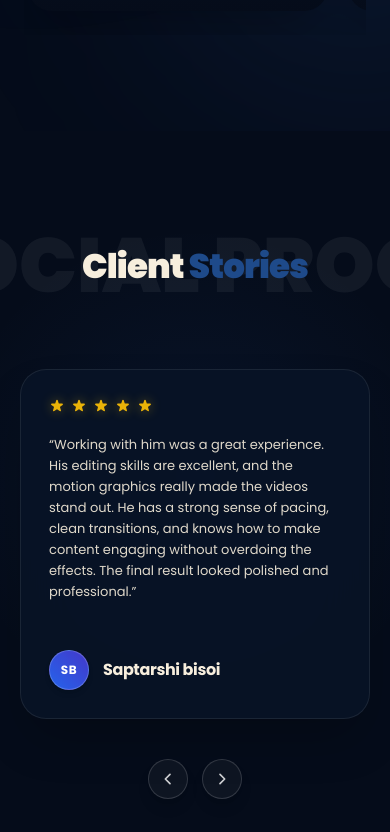
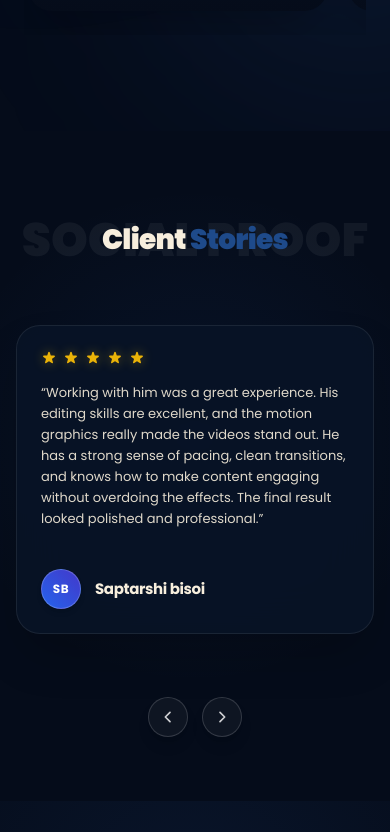
Before and after one commit to saptarshi-bisoi/VideoEditor-Portfolio, a React (Vite) app: page / in a window 390 px wide. Shown: the part 2580-3412 px from the top of the page. Built offline with nearby package versions, Linux system fonts and the light colour scheme.

Commit message:
Add GSAP watermark drift, directional slide, and star pop-in to Reviews

```diff
--- a/src/components/Reviews.jsx
+++ b/src/components/Reviews.jsx
@@ -1,5 +1,10 @@
-import { useState, useEffect } from 'react'
+import { useState, useEffect, useRef } from 'react'
 import { motion, AnimatePresence } from 'framer-motion'
+import gsap from 'gsap'
+import { ScrollTrigger } from 'gsap/ScrollTrigger'
+import { MOTION_CONFIG } from '../config/motion'
+
+gsap.registerPlugin(ScrollTrigger)
 
 const reviewsData = [
   {
@@ -50,10 +55,36 @@ const reviewsData = [
 ]
 
 export default function Reviews() {
+  const sectionRef = useRef(null)
+  const watermarkRef = useRef(null)
   const [currentIndex, setCurrentIndex] = useState(0)
   const [itemsPerPage, setItemsPerPage] = useState(3)
+  const [direction, setDirection] = useState(1)
 
-  // Responsive items per page
+  // GSAP Watermark Parallax Drift
+  useEffect(() => {
+    const prefersReducedMotion = window.matchMedia('(prefers-reduced-motion: reduce)').matches
+    if (prefersReducedMotion) return
+
+    const ctx = gsap.context(() => {
+      if (watermarkRef.current) {
+        gsap.to(watermarkRef.current, {
+          yPercent: 18,
+          ease: 'none',
+          scrollTrigger: {
+            trigger: sectionRef.current,
+            start: 'top bottom',
+            end: 'bottom top',
+            scrub: MOTION_CONFIG.duration.parallaxScrub,
+          },
+        })
+      }
+    }, sectionRef)
+
+    return () => ctx.revert()
+  }, [])
+
+  // Responsive items per page calculation
   useEffect(() => {
     const updateItemsPerPage = () => {
       if (window.innerWidth < 768) {
@@ -73,11 +104,22 @@ export default function Reviews() {
   const maxIndex = Math.max(0, reviewsData.length - itemsPerPage)
 
   const handlePrev = () => {
+    setDirection(-1)
     setCurrentIndex((prev) => (prev > 0 ? prev - 1 : maxIndex))
   }
 
   const handleNext = () => {
+    setDirection(1)
     setCurrentIndex((prev) => (prev < maxIndex ? prev + 1 : 0))
+  }
+
+  const handleDragEnd = (_, info) => {
+    const swipeThreshold = 40
+    if (info.offset.x < -swipeThreshold) {
+      handleNext()
+    } else if (info.offset.x > swipeThreshold) {
+      handlePrev()
+    }
   }
 
   const visibleReviews = reviewsData.slice(currentIndex, currentIndex + itemsPerPage)
@@ -88,9 +130,10 @@ export default function Reviews() {
   return (
     <section
       id="reviews"
-      className="relative w-full bg-navy-950 py-20 sm:py-24 lg:py-28 overflow-hidden select-none"
+      ref={sectionRef}
+      className="relative w-full bg-navy-950 py-16 sm:py-24 lg:py-28 overflow-hidden select-none"
     >
-      {/* ── Soft ambient radial glow (Background lines completely removed) ── */}
+      {/* ── Soft ambient radial glow ── */}
       <div
         className="absolute top-1/2 left-1/2 -translate-x-1/2 -translate-y-1/2 w-full max-w-7xl h-[600px] pointer-events-none z-0"
         style={{
@@ -99,15 +142,16 @@ export default function Reviews() {
         }}
       />
 
-      <div className="relative z-10 max-w-[1280px] mx-auto px-5 sm:px-8 lg:px-10">
+      <div className="relative z-10 max-w-[1280px] mx-auto px-4 sm:px-8 lg:px-10">
         {/* ── Section Header with Scaled Watermark & Centered Title ── */}
-        <div className="relative flex items-center justify-center text-center mb-12 sm:mb-14 h-[110px] sm:h-[135px] lg:h-[150px]">
+        <div className="relative flex items-center justify-center text-center mb-10 sm:mb-14 h-[90px] sm:h-[135px] lg:h-[150px]">
           {/* Giant Scaled Background Watermark "SOCIAL PROOF" */}
           <span
-            className="absolute inset-0 flex items-center justify-center font-[900] uppercase tracking-normal leading-none pointer-events-none select-none z-0 whitespace-nowrap"
+            ref={watermarkRef}
+            className="absolute inset-0 flex items-center justify-center font-[900] uppercase tracking-normal leading-none pointer-events-none select-none z-0 whitespace-nowrap overflow-hidden will-change-transform"
             style={{
               fontFamily: "'Poppins', sans-serif",
-              fontSize: 'clamp(4.8rem, 14vw, 150px)',
+              fontSize: 'clamp(2.8rem, 12vw, 150px)',
               color: 'rgba(255, 255, 255, 0.055)',
             }}
           >
@@ -115,12 +159,16 @@ export default function Reviews() {
           </span>
 
           {/* Foreground Title "Client Stories" */}
-          <h2
+          <motion.h2
+            initial={{ opacity: 0, y: 20 }}
+            whileInView={{ opacity: 1, y: 0 }}
+            viewport={{ once: true, amount: 0.4 }}
+            transition={{ duration: 0.7, ease: MOTION_CONFIG.ease.framerCinematic }}
             className="relative z-10 font-[900] tracking-tight"
             style={{
               fontFamily: "'Poppins', sans-serif",
-              fontSize: 'clamp(34px, 4.5vw, 46px)',
-              lineHeight: '40px',
+              fontSize: 'clamp(28px, 4.5vw, 46px)',
+              lineHeight: 'clamp(32px, 4.5vw, 40px)',
             }}
           >
             <span style={{ color: 'rgb(247, 238, 221)' }}>Client </span>
@@ -131,37 +179,57 @@ export default function Reviews() {
             >
               Stories
             </span>
-          </h2>
+          </motion.h2>
         </div>
 
-        {/* ── 3-Column Reviews Cards Carousel ── */}
+        {/* ── Reviews Cards Carousel with Directional Slide Transitions ── */}
         <div className="relative min-h-[340px]">
-          <AnimatePresence mode="wait">
+          <AnimatePresence mode="popLayout" custom={direction}>
             <motion.div
               key={currentIndex}
-              initial={{ opacity: 0, x: 20 }}
+              custom={direction}
+              initial={{ opacity: 0, x: direction * 60 }}
               animate={{ opacity: 1, x: 0 }}
-              exit={{ opacity: 0, x: -20 }}
-              transition={{ duration: 0.35, ease: [0.22, 1, 0.36, 1] }}
-              className="grid grid-cols-1 md:grid-cols-2 lg:grid-cols-3 gap-6 items-stretch"
+              exit={{ opacity: 0, x: -direction * 60 }}
+              transition={{ duration: 0.4, ease: MOTION_CONFIG.ease.framerCinematic }}
+              drag="x"
+              dragConstraints={{ left: 0, right: 0 }}
+              dragElastic={0.15}
+              onDragEnd={handleDragEnd}
+              className="grid grid-cols-1 md:grid-cols-2 lg:grid-cols-3 gap-5 sm:gap-6 items-stretch cursor-grab active:cursor-grabbing"
             >
-              {visibleReviews.map((item) => (
-                <div
+              {visibleReviews.map((item, idx) => (
+                <motion.div
                   key={`${item.id}-${currentIndex}`}
-                  className="flex flex-col justify-between bg-[#081326]/90 hover:bg-[#0b1a33]/95 border border-white/[0.08] hover:border-accent/40 backdrop-blur-xl rounded-[26px] p-7 sm:p-8 transition-all duration-300 shadow-2xl hover:-translate-y-1 h-full"
+                  initial={{ opacity: 0, y: 35 }}
+                  animate={{ opacity: 1, y: 0 }}
+                  transition={{
+                    duration: 0.5,
+                    delay: idx * 0.08,
+                    ease: MOTION_CONFIG.ease.framerCinematic,
+                  }}
+                  whileHover={{ y: -8, transition: { duration: 0.25 } }}
+                  className="group flex flex-col justify-between bg-[#081326]/90 hover:bg-[#0b1a33]/95 border border-white/[0.08] hover:border-accent/40 hover:shadow-[0_15px_40px_rgba(59,130,246,0.12)] backdrop-blur-xl rounded-[24px] sm:rounded-[26px] p-6 sm:p-8 transition-colors duration-300 shadow-2xl h-full"
                 >
-                  {/* Top: 5 Stars + Review Quote */}
+                  {/* Top: 5 Stars with Pop-in Stagger + Review Quote */}
                   <div>
-                    {/* 5 Stars */}
-                    <div className="flex items-center gap-1.5 mb-5 text-[#EAB308]">
+                    {/* 5 Stars with individual pop-in */}
+                    <div className="flex items-center gap-1.5 mb-4 sm:mb-5 text-[#EAB308]">
                       {[...Array(item.rating)].map((_, i) => (
-                        <svg
+                        <motion.svg
                           key={i}
+                          initial={{ scale: 0, opacity: 0 }}
+                          animate={{ scale: 1, opacity: 1 }}
+                          transition={{
+                            duration: 0.35,
+                            delay: 0.15 + i * 0.06,
+                            ease: 'backOut',
+                          }}
                           className="w-4 h-4 fill-current drop-shadow-[0_0_6px_rgba(234,179,8,0.45)]"
                           viewBox="0 0 20 20"
                         >
                           <path d="M9.049 2.927c.3-.921 1.603-.921 1.902 0l1.07 3.292a1 1 0 00.95.69h3.462c.969 0 1.371 1.24.588 1.81l-2.8 2.034a1 1 0 00-.364 1.118l1.07 3.292c.3.921-.755 1.688-1.54 1.118l-2.8-2.034a1 1 0 00-1.175 0l-2.8 2.034c-.784.57-1.838-.197-1.539-1.118l1.07-3.292a1 1 0 00-.364-1.118L2.98 8.72c-.783-.57-.38-1.81.588-1.81h3.461a1 1 0 00.951-.69l1.07-3.292z" />
-                        </svg>
+                        </motion.svg>
                       ))}
                     </div>
 
@@ -177,18 +245,18 @@ export default function Reviews() {
                     </p>
                   </div>
 
-                  {/* Bottom: Client Profile Avatar + Name (clean without dividing line) */}
-                  <div className="flex items-center gap-3.5 pt-6 mt-6">
+                  {/* Bottom: Client Profile Avatar + Name */}
+                  <div className="flex items-center gap-3.5 pt-5 sm:pt-6 mt-5 sm:mt-6">
                     {/* Circle Avatar Badge */}
                     <div
-                      className={`w-10 h-10 rounded-full bg-gradient-to-tr ${item.avatarBg} border border-white/20 flex items-center justify-center text-white font-bold text-xs tracking-wider shadow-md flex-shrink-0`}
+                      className={`w-10 h-10 rounded-full bg-gradient-to-tr ${item.avatarBg} border border-white/20 flex items-center justify-center text-white font-bold text-xs tracking-wider shadow-md flex-shrink-0 group-hover:scale-105 transition-transform duration-300`}
                     >
                       {item.avatarText}
                     </div>
 
                     {/* Reviewer Name */}
                     <span
-                      className="font-[700] text-[16px] leading-[24px] tracking-tight"
+                      className="font-[700] text-[15px] sm:text-[16px] leading-[24px] tracking-tight group-hover:text-accent transition-colors duration-300"
                       style={{
                         fontFamily: "'Poppins', sans-serif",
                         color: 'rgb(247, 238, 221)',
@@ -197,18 +265,20 @@ export default function Reviews() {
                       {item.name}
                     </span>
                   </div>
-                </div>
+                </motion.div>
               ))}
             </motion.div>
           </AnimatePresence>
         </div>
 
-        {/* ── Navigation Arrows Controls (Clean < > buttons matching reference) ── */}
-        <div className="flex items-center justify-center gap-3.5 mt-10 sm:mt-12">
-          <button
+        {/* ── Navigation Arrows Controls (with tap physics) ── */}
+        <div className="flex items-center justify-center gap-3.5 mt-8 sm:mt-12">
+          <motion.button
             onClick={handlePrev}
+            whileHover={{ scale: 1.08 }}
+            whileTap={{ scale: 0.92 }}
             aria-label="Previous reviews"
-            className="w-10 h-10 rounded-full bg-white/[0.04] hover:bg-white/[0.1] border border-white/15 hover:border-accent/50 active:scale-95 flex items-center justify-center text-white/80 hover:text-white transition-all duration-200 cursor-pointer shadow-lg"
+            className="w-10 h-10 rounded-full bg-white/[0.04] hover:bg-white/[0.1] border border-white/15 hover:border-accent/50 flex items-center justify-center text-white/80 hover:text-white transition-colors duration-200 cursor-pointer shadow-lg"
           >
             <svg
               className="w-4 h-4"
@@ -219,12 +289,14 @@ export default function Reviews() {
             >
               <path strokeLinecap="round" strokeLinejoin="round" d="M15 19l-7-7 7-7" />
             </svg>
-          </button>
+          </motion.button>
 
-          <button
+          <motion.button
             onClick={handleNext}
+            whileHover={{ scale: 1.08 }}
+            whileTap={{ scale: 0.92 }}
             aria-label="Next reviews"
-            className="w-10 h-10 rounded-full bg-white/[0.04] hover:bg-white/[0.1] border border-white/15 hover:border-accent/50 active:scale-95 flex items-center justify-center text-white/80 hover:text-white transition-all duration-200 cursor-pointer shadow-lg"
+            className="w-10 h-10 rounded-full bg-white/[0.04] hover:bg-white/[0.1] border border-white/15 hover:border-accent/50 flex items-center justify-center text-white/80 hover:text-white transition-colors duration-200 cursor-pointer shadow-lg"
           >
             <svg
               className="w-4 h-4"
@@ -235,7 +307,7 @@ export default function Reviews() {
             >
               <path strokeLinecap="round" strokeLinejoin="round" d="M9 5l7 7-7 7" />
             </svg>
-          </button>
+          </motion.button>
         </div>
       </div>
     </section>
```
